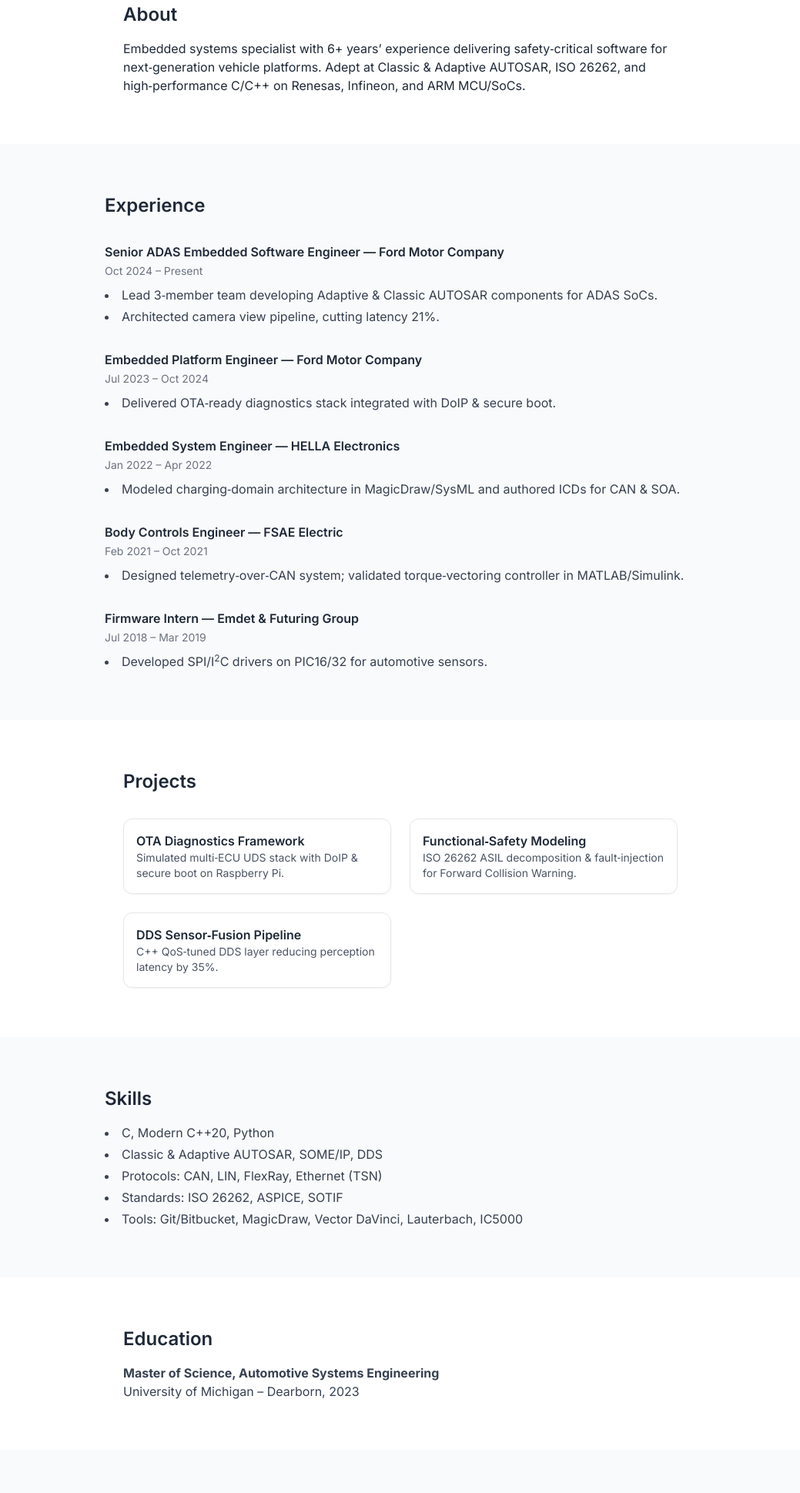
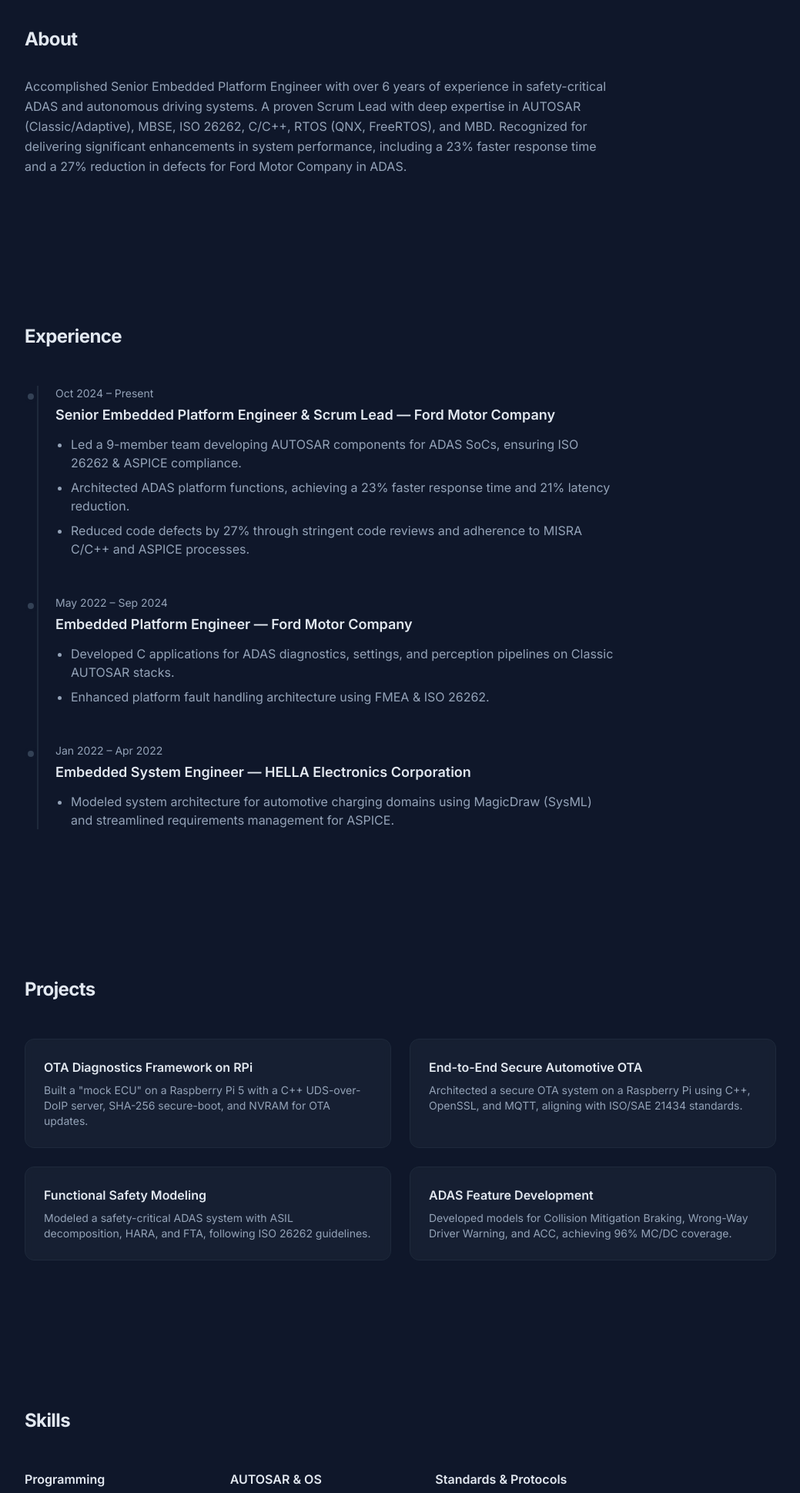
Before and after one commit to jspatil36/jayeshpatil.github.io, a plain HTML site: page index.html in a window 1280 px wide. Shown: the part 861-2800 px from the top of the page at 77% size, without its empty margins (120-1159 px from the left). Drawn offline with nearby package versions, Linux system fonts and the light colour scheme.

Commit message:
Update index.html

```diff
--- a/index.html
+++ b/index.html
@@ -3,170 +3,232 @@
   <head>
     <meta charset="UTF-8" />
     <meta name="viewport" content="width=device-width, initial-scale=1" />
-    <title>Jayesh Sanjay Patil | Embedded Vehicle Platform Engineer</title>
+    <title>Jayesh Sanjay Patil | Senior Embedded Platform Engineer</title>
 
-    <!-- ▸ Google Fonts -------------------------------------------------- -->
+    <!-- ▸ Google Fonts -------------------------------------------------- -->
     <link rel="preconnect" href="https://fonts.googleapis.com" />
     <link rel="preconnect" href="https://fonts.gstatic.com" crossorigin />
     <link
-      href="https://fonts.googleapis.com/css2?family=Inter:wght@300;400;600;700&display=swap"
+      href="https://fonts.googleapis.com/css2?family=Inter:wght@400;500;600;700&display=swap"
       rel="stylesheet"
     />
 
-    <!-- ▸ Tailwind CSS -------------------------------------------------- -->
+    <!-- ▸ Tailwind CSS -------------------------------------------------- -->
     <script src="https://cdn.tailwindcss.com"></script>
 
     <style>
       body {
         font-family: 'Inter', sans-serif;
+        background-color: #0F172A; /* slate-900 */
+      }
+      /* Custom glowing cursor effect */
+      .cursor-glow {
+        position: fixed;
+        width: 400px;
+        height: 400px;
+        border-radius: 9999px;
+        background-image: radial-gradient(circle, rgba(59, 130, 246, 0.1) 0%, rgba(59, 130, 246, 0) 70%);
+        pointer-events: none;
+        transform: translate(-50%, -50%);
+        transition: transform 0.1s ease-out;
+        z-index: 0;
+      }
+      /* Ensure content is above the glow */
+      .content-wrapper {
+        position: relative;
+        z-index: 1;
+      }
+      /* Timeline vertical line */
+      .timeline-container::before {
+        content: '';
+        position: absolute;
+        left: 17px; /* Adjust to center on the dot */
+        top: 0;
+        bottom: 0;
+        width: 2px;
+        background-color: #1e293b; /* slate-800 */
+        transform: translateX(-50%);
       }
     </style>
   </head>
-  <body class="bg-white text-gray-800">
+  <body class="text-slate-300 overflow-x-hidden">
+
+    <!-- The cursor glow element -->
+    <div id="cursor-glow" class="cursor-glow"></div>
+
+    <div class="content-wrapper">
       <!-- ▸ Navbar ------------------------------------------------------- -->
-    <header class="fixed top-0 w-full bg-white/90 backdrop-blur border-b border-gray-100 z-50">
-      <nav class="max-w-4xl mx-auto flex items-center justify-between p-4">
-        <a href="#hero" class="text-lg font-semibold">Jayesh Patil</a>
-        <ul class="hidden sm:flex space-x-6 text-sm">
-          <li><a class="hover:text-blue-600" href="#about">About</a></li>
-          <li><a class="hover:text-blue-600" href="#experience">Experience</a></li>
-          <li><a class="hover:text-blue-600" href="#projects">Projects</a></li>
-          <li><a class="hover:text-blue-600" href="#skills">Skills</a></li>
-          <li><a class="hover:text-blue-600" href="#education">Education</a></li>
-          <li><a class="hover:text-blue-600" href="#web-posts">Web Posts</a></li>
+      <header class="fixed top-0 w-full bg-slate-900/70 backdrop-blur-md z-50">
+        <nav class="max-w-5xl mx-auto flex items-center justify-between p-4">
+          <a href="#hero" class="text-lg font-bold tracking-tight text-slate-200">Jayesh Patil</a>
+          <ul class="hidden sm:flex items-center space-x-8 text-sm font-medium text-slate-400">
+            <li><a class="hover:text-blue-400 transition-colors" href="#about">About</a></li>
+            <li><a class="hover:text-blue-400 transition-colors" href="#experience">Experience</a></li>
+            <li><a class="hover:text-blue-400 transition-colors" href="#projects">Projects</a></li>
+            <li><a class="hover:text-blue-400 transition-colors" href="#skills">Skills</a></li>
           </ul>
         </nav>
       </header>
 
+      <main class="max-w-5xl mx-auto px-6">
         <!-- ▸ Hero --------------------------------------------------------- -->
-    <section id="hero" class="min-h-screen flex items-center justify-center text-center px-6">
-      <div>
-        <h1 class="text-4xl sm:text-6xl font-bold mb-4">Jayesh Sanjay Patil</h1>
-        <p class="text-lg sm:text-xl text-gray-600">
-          Senior ADAS Embedded Software Engineer @ Ford Motor Company
+        <section id="hero" class="min-h-screen flex flex-col items-start justify-center text-left">
+          <div class="max-w-2xl">
+            <h1 class="text-4xl sm:text-5xl font-bold tracking-tight text-slate-100 mb-4">Jayesh Sanjay Patil</h1>
+            <h2 class="text-lg sm:text-xl text-slate-300 mb-6">
+              Senior Embedded Platform Engineer & Scrum Lead
+            </h2>
+            <p class="text-slate-400 leading-relaxed">
+              I build and lead the development of safety-critical software for the next generation of autonomous vehicles.
             </p>
+             <div class="mt-8 flex items-center space-x-6">
+                <a href="https://www.linkedin.com/in/jayesh-sanjay-patil/" target="_blank" class="text-slate-400 hover:text-blue-400 transition-colors" aria-label="LinkedIn">
+                    <svg class="w-6 h-6" fill="currentColor" viewBox="0 0 24 24" aria-hidden="true"><path fill-rule="evenodd" d="M19 0h-14c-2.761 0-5 2.239-5 5v14c0 2.761 2.239 5 5 5h14c2.762 0 5-2.239 5-5v-14c0-2.761-2.238-5-5-5zm-11 19h-3v-11h3v11zm-1.5-12.268c-.966 0-1.75-.79-1.75-1.764s.784-1.764 1.75-1.764 1.75.79 1.75 1.764-.783 1.764-1.75 1.764zm13.5 12.268h-3v-5.604c0-3.368-4-3.113-4 0v5.604h-3v-11h3v1.765c1.396-2.586 7-2.777 7 2.476v6.759z" clip-rule="evenodd"/></svg>
+                </a>
+                <a href="mailto:jspatil36@gmail.com" class="text-slate-400 hover:text-blue-400 transition-colors" aria-label="Email">
+                    <svg class="w-6 h-6" fill="currentColor" viewBox="0 0 24 24" aria-hidden="true"><path d="M2.003 5.884L10 9.882l7.997-3.998A2 2 0 0016 4H4a2 2 0 00-1.997 1.884z"/><path d="M18 8.118l-8 4-8-4V14a2 2 0 002 2h12a2 2 0 002-2V8.118z"/></svg>
+                </a>
+            </div>
           </div>
         </section>
 
         <!-- ▸ About -------------------------------------------------------- -->
-    <section id="about" class="max-w-3xl mx-auto py-16 px-6">
-      <h2 class="text-2xl font-semibold mb-4">About</h2>
-      <p>
-        Embedded systems specialist with 6+ years’ experience delivering
-        safety‑critical software for next‑generation vehicle platforms. Adept at
-        Classic & Adaptive AUTOSAR, ISO 26262, and high‑performance C/C++ on
-        Renesas, Infineon, and ARM MCU/SoCs.
+        <section id="about" class="py-24">
+          <h2 class="text-2xl font-bold tracking-tight text-slate-200 mb-8">About</h2>
+          <p class="text-slate-400 leading-relaxed max-w-3xl">
+            Accomplished Senior Embedded Platform Engineer with over 6 years of experience in safety-critical ADAS and autonomous driving systems. A proven Scrum Lead with deep expertise in AUTOSAR (Classic/Adaptive), MBSE, ISO 26262, C/C++, RTOS (QNX, FreeRTOS), and MBD. Recognized for delivering significant enhancements in system performance, including a 23% faster response time and a 27% reduction in defects for Ford Motor Company in ADAS.
           </p>
         </section>
 
         <!-- ▸ Experience --------------------------------------------------- -->
-    <section id="experience" class="bg-gray-50 py-16 px-6">
-      <div class="max-w-3xl mx-auto">
-        <h2 class="text-2xl font-semibold mb-8">Experience</h2>
-        <div class="space-y-8">
-          <div>
-            <h3 class="font-semibold">Senior ADAS Embedded Software Engineer — Ford Motor Company</h3>
-            <span class="text-sm text-gray-500">Oct 2024 – Present</span>
-            <ul class="list-disc list-inside mt-2 space-y-1 text-gray-700">
-              <li>Lead 3‑member team developing Adaptive & Classic AUTOSAR components for ADAS SoCs.</li>
-              <li>Architected camera view pipeline, cutting latency 21%.</li>
+        <section id="experience" class="py-24">
+          <h2 class="text-2xl font-bold tracking-tight text-slate-200 mb-12">Experience</h2>
+          <div class="relative timeline-container max-w-3xl space-y-12">
+
+            <div class="relative pl-10">
+               <div class="absolute left-0 top-1.5 w-4 h-4 bg-slate-700 rounded-full border-4 border-slate-900"></div>
+               <p class="text-sm text-slate-400 mb-1">Oct 2024 – Present</p>
+               <h3 class="font-semibold text-lg text-slate-200">Senior Embedded Platform Engineer & Scrum Lead — Ford Motor Company</h3>
+               <ul class="list-disc list-outside ml-5 mt-3 space-y-2 text-slate-400">
+                  <li>Led a 9-member team developing AUTOSAR components for ADAS SoCs, ensuring ISO 26262 & ASPICE compliance.</li>
+                  <li>Architected ADAS platform functions, achieving a 23% faster response time and 21% latency reduction.</li>
+                  <li>Reduced code defects by 27% through stringent code reviews and adherence to MISRA C/C++ and ASPICE processes.</li>
                </ul>
             </div>
-          <div>
-            <h3 class="font-semibold">Embedded Platform Engineer — Ford Motor Company</h3>
-            <span class="text-sm text-gray-500">Jul 2023 – Oct 2024</span>
-            <ul class="list-disc list-inside mt-2 space-y-1 text-gray-700">
-              <li>Delivered OTA‑ready diagnostics stack integrated with DoIP & secure boot.</li>
+
+            <div class="relative pl-10">
+               <div class="absolute left-0 top-1.5 w-4 h-4 bg-slate-700 rounded-full border-4 border-slate-900"></div>
+               <p class="text-sm text-slate-400 mb-1">May 2022 – Sep 2024</p>
+               <h3 class="font-semibold text-lg text-slate-200">Embedded Platform Engineer — Ford Motor Company</h3>
+               <ul class="list-disc list-outside ml-5 mt-3 space-y-2 text-slate-400">
+                  <li>Developed C applications for ADAS diagnostics, settings, and perception pipelines on Classic AUTOSAR stacks.</li>
+                  <li>Enhanced platform fault handling architecture using FMEA & ISO 26262.</li>
                </ul>
             </div>
-          <div>
-            <h3 class="font-semibold">Embedded System Engineer — HELLA Electronics</h3>
-            <span class="text-sm text-gray-500">Jan 2022 – Apr 2022</span>
-            <ul class="list-disc list-inside mt-2 space-y-1 text-gray-700">
-              <li>Modeled charging‑domain architecture in MagicDraw/SysML and authored ICDs for CAN & SOA.</li>
+
+            <div class="relative pl-10">
+               <div class="absolute left-0 top-1.5 w-4 h-4 bg-slate-700 rounded-full border-4 border-slate-900"></div>
+               <p class="text-sm text-slate-400 mb-1">Jan 2022 – Apr 2022</p>
+               <h3 class="font-semibold text-lg text-slate-200">Embedded System Engineer — HELLA Electronics Corporation</h3>
+               <ul class="list-disc list-outside ml-5 mt-3 space-y-2 text-slate-400">
+                  <li>Modeled system architecture for automotive charging domains using MagicDraw (SysML) and streamlined requirements management for ASPICE.</li>
                </ul>
-          </div>
-          <div>
-            <h3 class="font-semibold">Body Controls Engineer — FSAE Electric</h3>
-            <span class="text-sm text-gray-500">Feb 2021 – Oct 2021</span>
-            <ul class="list-disc list-inside mt-2 space-y-1 text-gray-700">
-              <li>Designed telemetry‑over‑CAN system; validated torque‑vectoring controller in MATLAB/Simulink.</li>
-            </ul>
-          </div>
-          <div>
-            <h3 class="font-semibold">Firmware Intern — Emdet & Futuring Group</h3>
-            <span class="text-sm text-gray-500">Jul 2018 – Mar 2019</span>
-            <ul class="list-disc list-inside mt-2 space-y-1 text-gray-700">
-              <li>Developed SPI/I<sup>2</sup>C drivers on PIC16/32 for automotive sensors.</li>
-            </ul>
-          </div>
             </div>
           </div>
         </section>
 
         <!-- ▸ Projects ----------------------------------------------------- -->
-    <section id="projects" class="max-w-3xl mx-auto py-16 px-6">
-      <h2 class="text-2xl font-semibold mb-8">Projects</h2>
+        <section id="projects" class="py-24">
+          <h2 class="text-2xl font-bold tracking-tight text-slate-200 mb-12">Projects</h2>
           <div class="grid sm:grid-cols-2 gap-6">
-        <article class="border rounded-xl p-4 shadow-sm hover:shadow-md transition">
-          <h3 class="font-semibold">OTA Diagnostics Framework</h3>
-          <p class="text-sm text-gray-600">
-            Simulated multi‑ECU UDS stack with DoIP & secure boot on Raspberry Pi.
+            <article class="bg-slate-800/50 backdrop-blur-sm border border-slate-800 rounded-xl p-6 hover:border-blue-400/50 transition-colors">
+              <h3 class="font-semibold text-slate-200">OTA Diagnostics Framework on RPi</h3>
+              <p class="text-sm text-slate-400 mt-2">
+                Built a "mock ECU" on a Raspberry Pi 5 with a C++ UDS-over-DoIP server, SHA-256 secure-boot, and NVRAM for OTA updates.
               </p>
             </article>
-        <article class="border rounded-xl p-4 shadow-sm hover:shadow-md transition">
-          <h3 class="font-semibold">Functional‑Safety Modeling</h3>
-          <p class="text-sm text-gray-600">
-            ISO 26262 ASIL decomposition & fault‑injection for Forward Collision Warning.
+            <article class="bg-slate-800/50 backdrop-blur-sm border border-slate-800 rounded-xl p-6 hover:border-blue-400/50 transition-colors">
+              <h3 class="font-semibold text-slate-200">End-to-End Secure Automotive OTA</h3>
+              <p class="text-sm text-slate-400 mt-2">
+                Architected a secure OTA system on a Raspberry Pi using C++, OpenSSL, and MQTT, aligning with ISO/SAE 21434 standards.
               </p>
             </article>
-        <article class="border rounded-xl p-4 shadow-sm hover:shadow-md transition">
-          <h3 class="font-semibold">DDS Sensor‑Fusion Pipeline</h3>
-          <p class="text-sm text-gray-600">
-            C++ QoS‑tuned DDS layer reducing perception latency by 35%.
+            <article class="bg-slate-800/50 backdrop-blur-sm border border-slate-800 rounded-xl p-6 hover:border-blue-400/50 transition-colors">
+              <h3 class="font-semibold text-slate-200">Functional Safety Modeling</h3>
+              <p class="text-sm text-slate-400 mt-2">
+                Modeled a safety-critical ADAS system with ASIL decomposition, HARA, and FTA, following ISO 26262 guidelines.
+              </p>
+            </article>
+            <article class="bg-slate-800/50 backdrop-blur-sm border border-slate-800 rounded-xl p-6 hover:border-blue-400/50 transition-colors">
+              <h3 class="font-semibold text-slate-200">ADAS Feature Development</h3>
+              <p class="text-sm text-slate-400 mt-2">
+                Developed models for Collision Mitigation Braking, Wrong-Way Driver Warning, and ACC, achieving 96% MC/DC coverage.
               </p>
             </article>
           </div>
         </section>
 
         <!-- ▸ Skills ------------------------------------------------------- -->
-    <section id="skills" class="bg-gray-50 py-16 px-6">
-      <div class="max-w-3xl mx-auto">
-        <h2 class="text-2xl font-semibold mb-4">Skills</h2>
-        <ul class="list-disc list-inside space-y-1 text-gray-700">
-          <li>C, Modern C++20, Python</li>
-          <li>Classic & Adaptive AUTOSAR, SOME/IP, DDS</li>
-          <li>Protocols: CAN, LIN, FlexRay, Ethernet (TSN)</li>
-          <li>Standards: ISO 26262, ASPICE, SOTIF</li>
-          <li>Tools: Git/Bitbucket, MagicDraw, Vector DaVinci, Lauterbach, IC5000</li>
+        <section id="skills" class="py-24">
+          <h2 class="text-2xl font-bold tracking-tight text-slate-200 mb-12">Skills</h2>
+          <div class="max-w-3xl grid grid-cols-2 sm:grid-cols-3 gap-8">
+              <div>
+                  <h3 class="font-semibold text-slate-200 mb-3">Programming</h3>
+                  <ul class="space-y-2 text-slate-400 text-sm">
+                      <li>C / C++</li>
+                      <li>Python</li>
+                      <li>MATLAB / Simulink</li>
+                      <li>CMake / Bazel</li>
                   </ul>
+              </div>
+               <div>
+                  <h3 class="font-semibold text-slate-200 mb-3">AUTOSAR & OS</h3>
+                  <ul class="space-y-2 text-slate-400 text-sm">
+                      <li>Classic & Adaptive</li>
+                      <li>QNX / FreeRTOS</li>
+                      <li>Linux / POSIX</li>
+                      <li>ETAS & Bosch VRTE</li>
+                  </ul>
+              </div>
+               <div>
+                  <h3 class="font-semibold text-slate-200 mb-3">Standards & Protocols</h3>
+                  <ul class="space-y-2 text-slate-400 text-sm">
+                      <li>ISO 26262 / ASPICE</li>
+                      <li>UDS / DoIP / SOME/IP</li>
+                      <li>CAN / Ethernet</li>
+                      <li>FMEA / HARA / FTA</li>
+                  </ul>
+              </div>
           </div>
         </section>
 
-    <!-- ▸ Education ---------------------------------------------------- -->
-    <section id="education" class="max-w-3xl mx-auto py-16 px-6">
-      <h2 class="text-2xl font-semibold mb-4">Education</h2>
-      <p class="text-gray-700">
-        <strong>Master of Science, Automotive Systems Engineering</strong><br />
-        University of Michigan – Dearborn, 2023
-      </p>
+        <!-- ▸ Web Posts (Coming Soon) ------------------------------------ -->
+        <section id="web-posts" class="py-24 text-center">
+            <h2 class="text-2xl font-bold tracking-tight text-slate-200 mb-4">Web Posts</h2>
+            <p class="text-slate-500">New articles and project deep-dives coming soon.</p>
         </section>
 
-    <!-- ▸ Web Posts ---------------------------------------------------- -->
-    <section id="web-posts" class="bg-gray-50 py-16 px-6">
-      <div class="max-w-3xl mx-auto text-center">
-        <h2 class="text-2xl font-semibold mb-4">Web Posts</h2>
-        <p class="text-gray-500 italic">Coming soon…</p>
-      </div>
-    </section>
+      </main>
 
       <!-- ▸ Footer ------------------------------------------------------- -->
-    <footer class="py-8 text-center text-sm text-gray-500">
-      © <span id="year"></span> Jayesh Sanjay Patil — All rights reserved
+      <footer class="py-8 text-center text-sm text-slate-500 border-t border-slate-800">
+        <p>© <span id="year"></span> Jayesh Sanjay Patil. All rights reserved.</p>
       </footer>
+    </div>
+
 
     <script>
+      // Set current year in footer
       document.getElementById('year').textContent = new Date().getFullYear();
+
+      // Handle the cursor glow effect
+      const cursorGlow = document.getElementById('cursor-glow');
+      document.addEventListener('mousemove', (e) => {
+        // Using requestAnimationFrame for performance
+        window.requestAnimationFrame(() => {
+            cursorGlow.style.transform = `translate(${e.clientX}px, ${e.clientY}px)`;
+        });
+      });
     </script>
   </body>
 </html>
```
Lines whose indentation alone changed are shown as unchanged.
